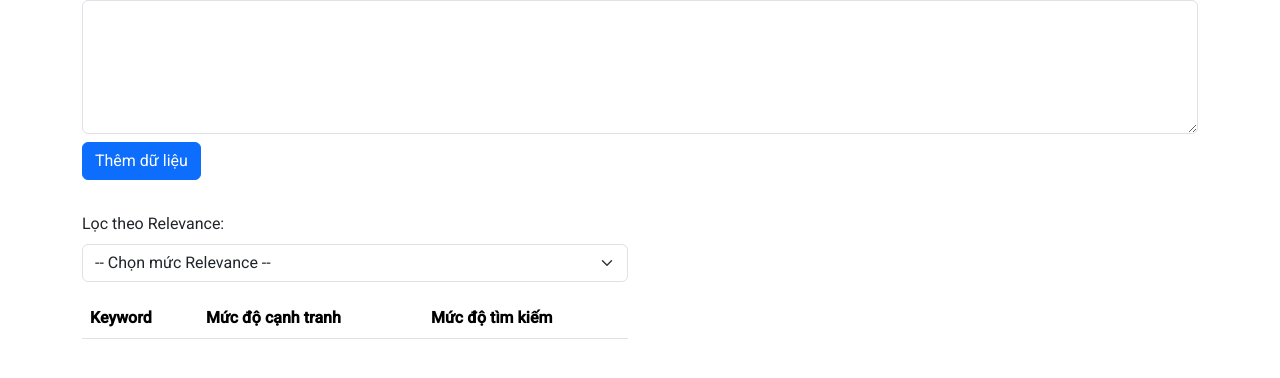
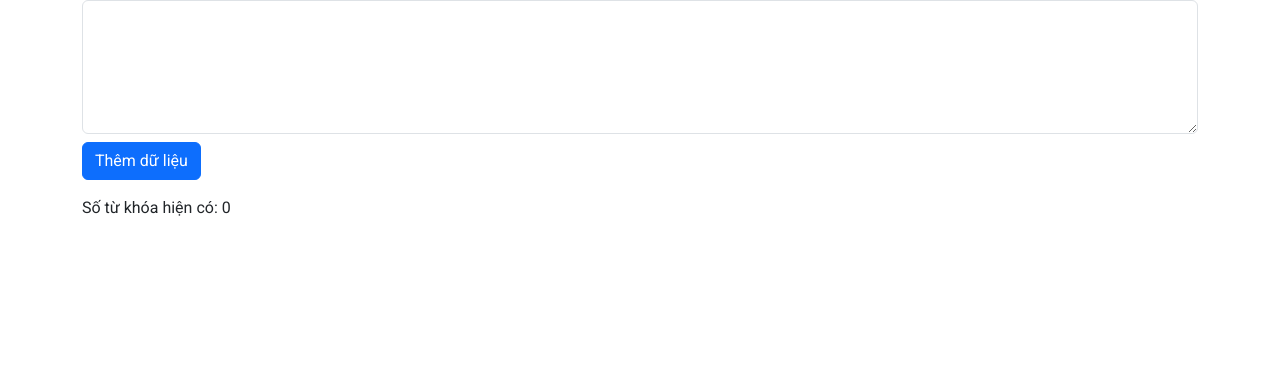
Before and after one commit to hieubkap110/getkeyword, a plain HTML site: page index.html in a window 1280 px wide. Shown: the part 94-472 px from the top of the page. Drawn offline with nearby package versions, Linux system fonts and the light colour scheme.

Commit message:
hien thi so luong tu khoa

```diff
--- a/index.html
+++ b/index.html
@@ -58,10 +58,11 @@
               Thêm dữ liệu
             </button>
           </form>
+          <div class="mt-3">Số từ khóa hiện có: {{ data.length }}</div>
         </div>
       </div>
       <div class="row mt-3">
-        <div class="col-md-6">
+        <!-- <div class="col-md-6">
           <div class="mt-3">
             <label for="relevance-filter" class="form-label"
               >Lọc theo Relevance:</label
@@ -119,7 +120,7 @@
               </table>
             </div>
           </div>
-        </div>
+        </div> -->
 
         <div class="col-md-6" v-if="selectedKeywords.length > 0">
           <h3>Các keyword đã chọn:</h3>
```
